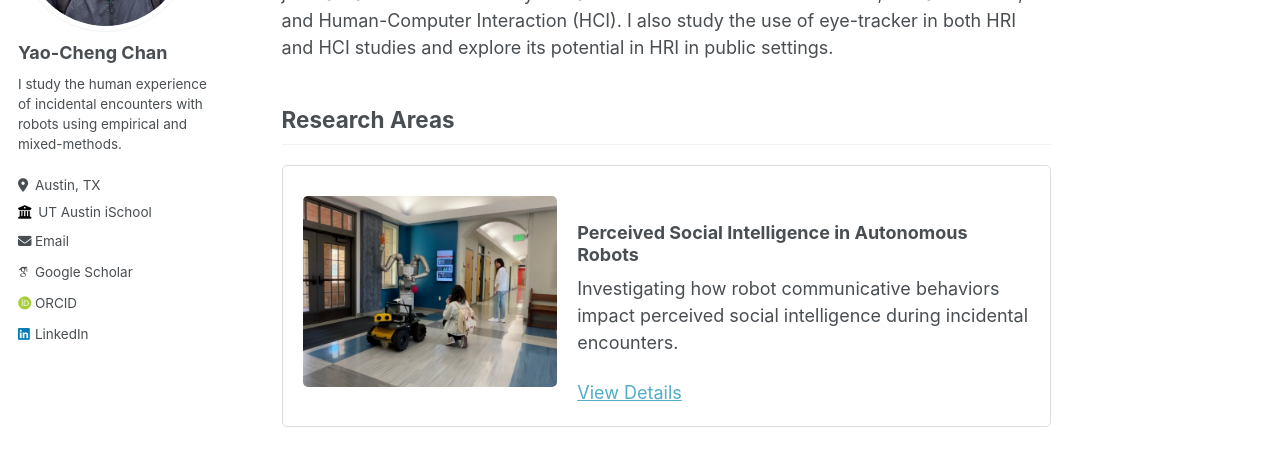
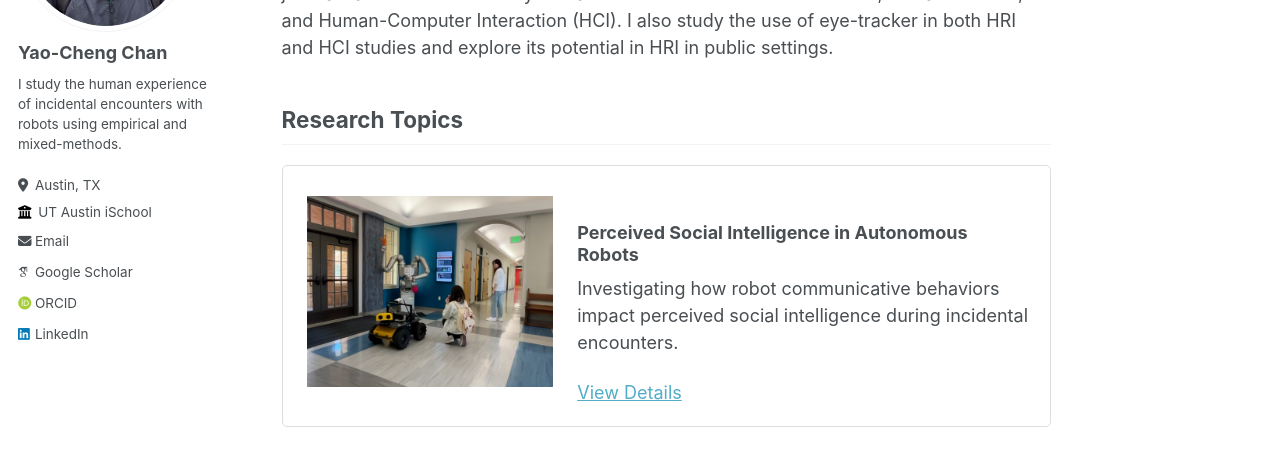
Before and after one commit to yaochengchan/yaochengchan.github.io, a Jekyll site: the page built from _pages/about.md, in a window 1280 px wide and 900 px high. Shown: the part 249-704 px from the top of the window. Built offline with Jekyll 4.4.1, drawn with Linux system fonts in a browser that asks for light colours; some web fonts are replaced.

Commit message:
Update about.md

```diff
--- a/_pages/about.md
+++ b/_pages/about.md
@@ -9,13 +9,13 @@ redirect_from:
 
 My primary research interest is Human-Robot Interaction (HRI), specifically about how humans perceive and react to robots that they incidentally encounter in their daily lives, using empirical and mixed-methods. My work has been published in several HRI-related journals and conferences. My research contributes to the fields of HRI, Social Robotics, and Human-Computer Interaction (HCI). I also study the use of eye-tracker in both HRI and HCI studies and explore its potential in HRI in public settings.
 
-## Research Areas
+## Research Topics
 
 <div style="display: flex; flex-direction: column; gap: 30px; margin-top: 20px;">
 
   <div style="display: flex; flex-wrap: wrap; align-items: center; width: 100%; border: 1px solid #ddd; border-radius: 5px; padding: 20px; box-sizing: border-box;">
     <div style="flex: 1 1 250px; max-width: 35%; margin-right: 20px; margin-bottom: 10px;">
-      <img src="/files/phase2_fail.PNG" alt="Incidental Encounters" style="width: 100%; aspect-ratio: 4 / 3; object-fit: cover; display: block; margin: 0 auto; border-radius: 5px;">
+      <img src="/files/phase2_fail.PNG" alt="Incidental Encounters" style="width: 100%; aspect-ratio: 4 / 3; object-fit: contain; display: block; margin: 0 auto; border-radius: 5px;">
     </div>
     <div style="flex: 1 1 300px;">
       <h3>Perceived Social Intelligence in Autonomous Robots</h3>
@@ -26,7 +26,7 @@ My primary research interest is Human-Robot Interaction (HRI), specifically abou
 
   <div style="display: flex; flex-wrap: wrap; align-items: center; width: 100%; border: 1px solid #ddd; border-radius: 5px; padding: 20px; box-sizing: border-box;">
     <div style="flex: 1 1 250px; max-width: 35%; margin-right: 20px; margin-bottom: 10px;">
-      <img src="/files/video2.png" alt="Robot Personality" style="width: 100%; aspect-ratio: 4 / 3; object-fit: cover; display: block; margin: 0 auto; border-radius: 5px;">
+      <img src="/files/video2.png" alt="Robot Personality" style="width: 100%; aspect-ratio: 4 / 3; object-fit: contain; display: block; margin: 0 auto; border-radius: 5px;">
     </div>
     <div style="flex: 1 1 300px;">
       <h3>Vid2Real HRI</h3>
@@ -37,7 +37,7 @@ My primary research interest is Human-Robot Interaction (HRI), specifically abou
 
   <div style="display: flex; flex-wrap: wrap; align-items: center; width: 100%; border: 1px solid #ddd; border-radius: 5px; padding: 20px; box-sizing: border-box;">
     <div style="flex: 1 1 250px; max-width: 35%; margin-right: 20px; margin-bottom: 10px;">
-      <img src="/files/pepper.png" alt="Incidental Encounters" style="width: 100%; aspect-ratio: 4 / 3; object-fit: cover; display: block; margin: 0 auto; border-radius: 5px;">
+      <img src="/files/pepper.png" alt="Incidental Encounters" style="width: 100%; aspect-ratio: 4 / 3; object-fit: contain; display: block; margin: 0 auto; border-radius: 5px;">
     </div>
     <div style="flex: 1 1 300px;">
       <h3>Humanoid Robot Personality</h3>
```
